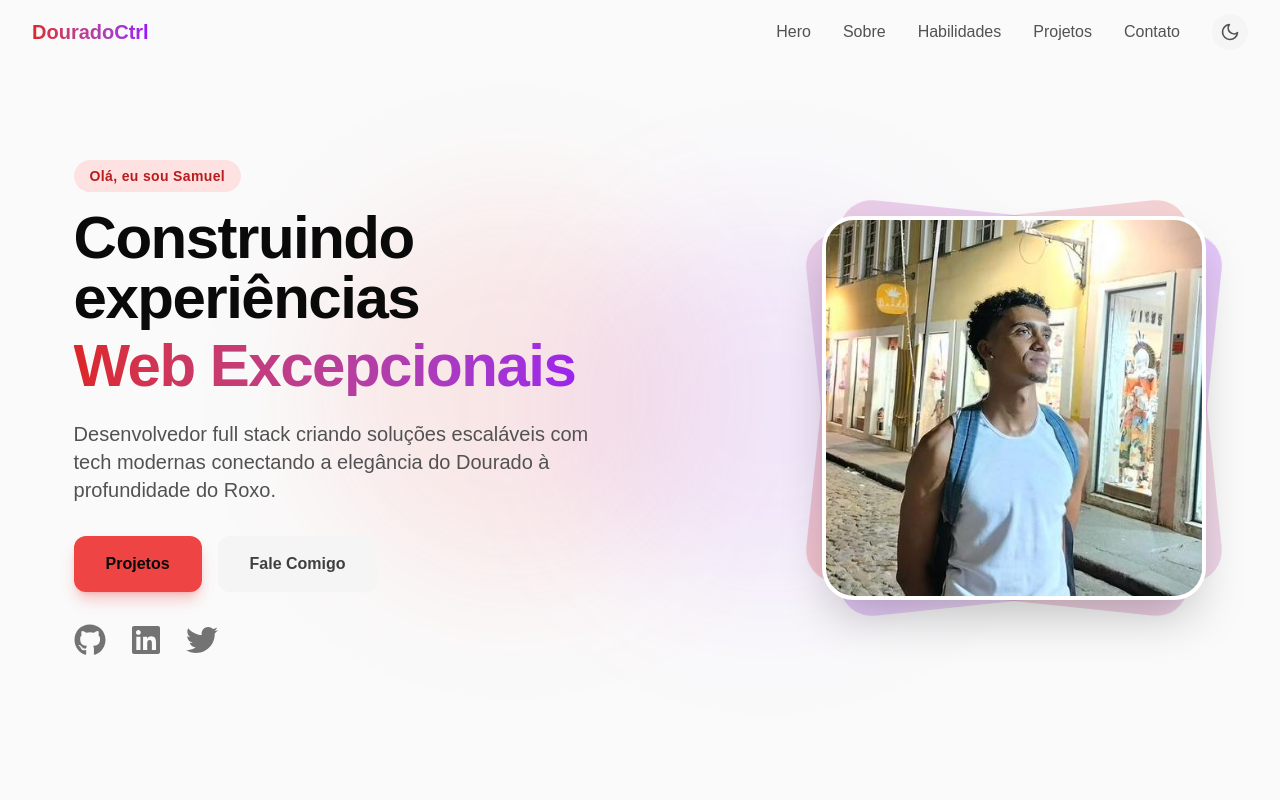
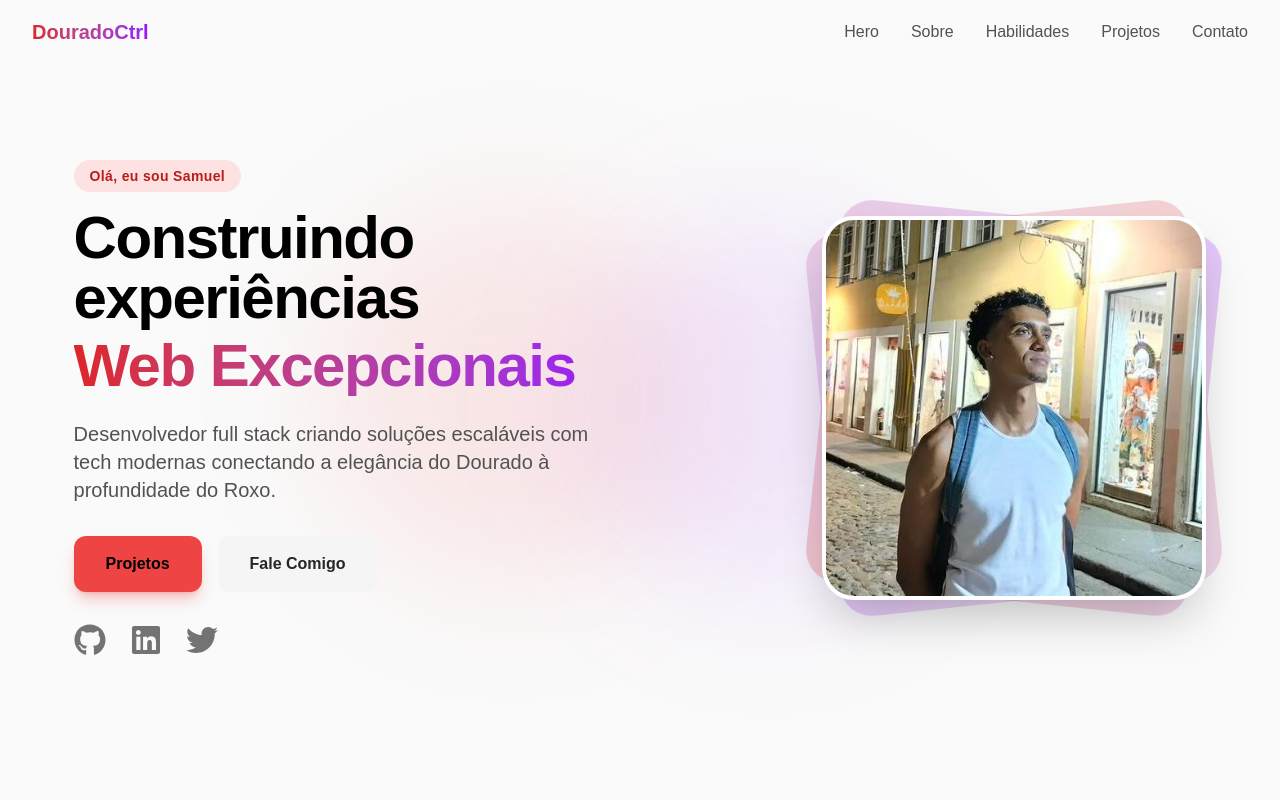
Before and after one commit to DouradoCtrl/portifolio, a Next.js app: page / in a window 1280 px wide. Shown: the top 800 px of the page. Built offline with nearby package versions, Linux system fonts and the light colour scheme.

Commit message:
remove: tema white

```diff
--- a/app/layout.tsx
+++ b/app/layout.tsx
@@ -1,7 +1,6 @@
 import type { Metadata } from "next";
 import { Inter } from "next/font/google";
 import "./globals.css";
-import { ThemeProvider } from "./providers";
 
 const inter = Inter({ subsets: ["latin"], variable: "--font-inter" });
 
@@ -16,11 +15,9 @@ export default function RootLayout({
   children: React.ReactNode;
 }>) {
   return (
-    <html lang="pt-BR" suppressHydrationWarning className="scroll-smooth">
+    <html lang="pt-BR" suppressHydrationWarning className="scroll-smooth dark">
       <body className={`${inter.variable} font-sans antialiased text-neutral-800 bg-neutral-50 dark:text-neutral-200 dark:bg-neutral-950 transition-colors duration-300`}>
-        <ThemeProvider attribute="class" defaultTheme="system" enableSystem>
-          {children}
-        </ThemeProvider>
+        {children}
       </body>
     </html>
   );
--- a/components/Navbar.tsx
+++ b/components/Navbar.tsx
@@ -1,19 +1,14 @@
 "use client";
 
 import { useState, useEffect } from "react";
-import { useTheme } from "next-themes";
-import { FiSun, FiMoon, FiMenu, FiX } from "react-icons/fi";
+import { FiMenu, FiX } from "react-icons/fi";
 import { motion, AnimatePresence } from "framer-motion";
 
 export default function Navbar() {
-  const { theme, resolvedTheme, setTheme } = useTheme();
-  const [mounted, setMounted] = useState(false);
   const [isScrolled, setIsScrolled] = useState(false);
   const [isMobileMenuOpen, setIsMobileMenuOpen] = useState(false);
 
   useEffect(() => {
-    // eslint-disable-next-line react-hooks/set-state-in-effect
-    setMounted(true);
     const handleScroll = () => {
       setIsScrolled(window.scrollY > 20);
     };
@@ -63,29 +58,10 @@ export default function Navbar() {
                 {link.name}
               </a>
             ))}
-
-            {mounted && (
-              <button
-                onClick={() => setTheme(resolvedTheme === "dark" ? "light" : "dark")}
-                className="p-2 rounded-full bg-neutral-100 dark:bg-neutral-800 text-neutral-600 dark:text-neutral-300 hover:bg-neutral-200 dark:hover:bg-neutral-700 transition-colors"
-                aria-label="Toggle Dark Mode"
-              >
-                {resolvedTheme === "dark" ? <FiSun className="w-5 h-5" /> : <FiMoon className="w-5 h-5" />}
-              </button>
-            )}
           </div>
 
           {/* Mobile Menu Button */}
           <div className="md:hidden flex items-center gap-4">
-            {mounted && (
-              <button
-                onClick={() => setTheme(resolvedTheme === "dark" ? "light" : "dark")}
-                className="p-2 rounded-full bg-neutral-100 dark:bg-neutral-800 text-neutral-600 dark:text-neutral-300 transition-colors cursor-pointer active:scale-95"
-                aria-label="Toggle Dark Mode"
-              >
-                {resolvedTheme === "dark" ? <FiSun className="w-5 h-5" /> : <FiMoon className="w-5 h-5" />}
-              </button>
-            )}
             <button
               onClick={() => setIsMobileMenuOpen(!isMobileMenuOpen)}
               className="text-neutral-600 dark:text-neutral-300 focus:outline-none"
```
